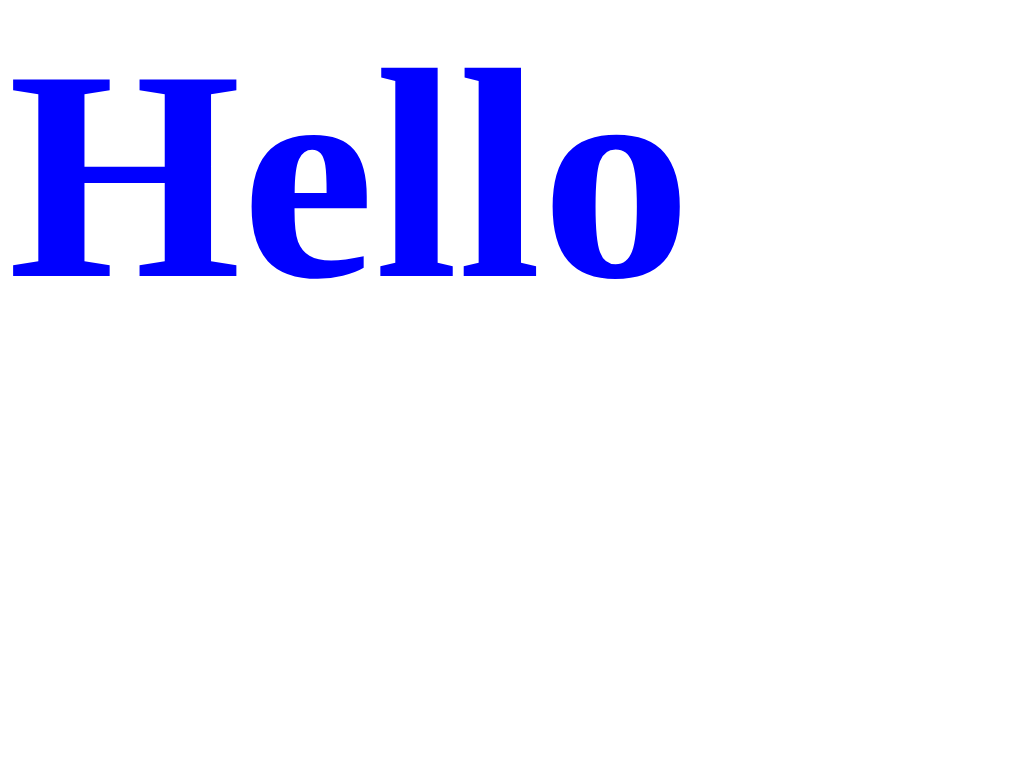
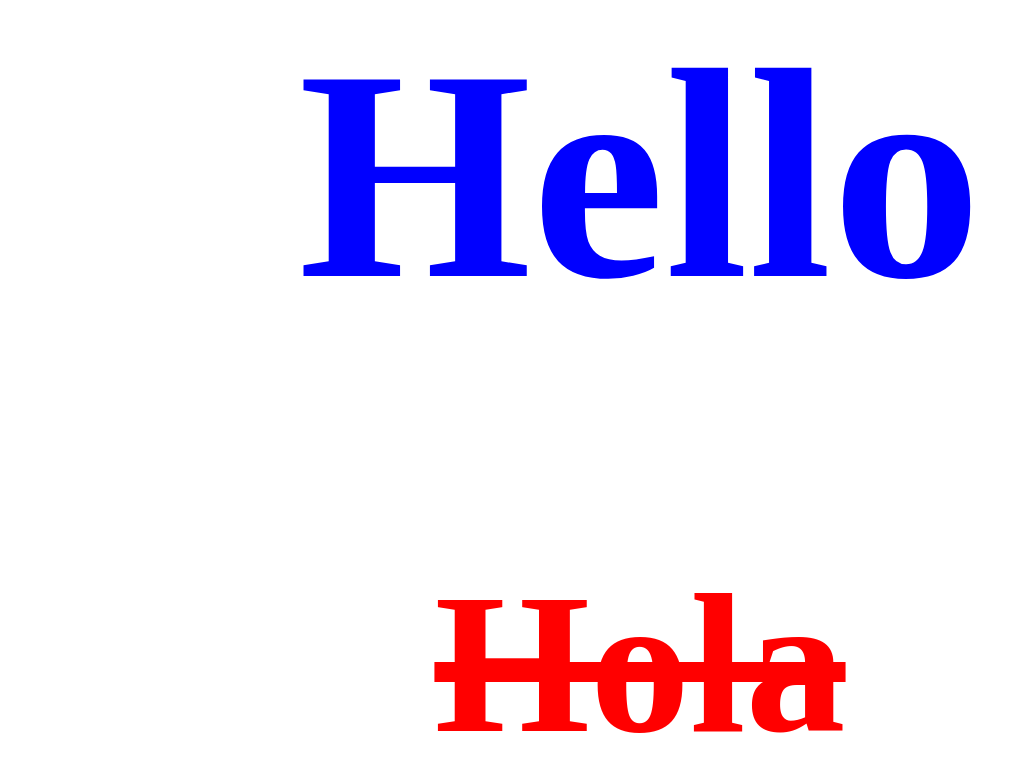
Before and after one commit to dattran900190/test, a plain HTML site: page index.html in a window 1280 px wide. Shown: the part 198-979 px from the top of the page, without its empty margins (0-1021 px from the left). Before the commit the page ends 800 px from the top, so only its background shows below. Drawn offline with Linux system fonts and the light colour scheme.

Commit message:
Thay đổi tiêu đề

```diff
--- a/index.html
+++ b/index.html
@@ -8,5 +8,6 @@
 </head>
 <body>
     <h1>Hello</h1>
+    <h2>Hola</h2>
 </body>
 </html>
--- a/style.css
+++ b/style.css
@@ -1,4 +1,13 @@
 h1 {
     color: blue;
     font-size: 300px;
+
+    text-align: center;
 }
+
+h2 {
+    text-decoration: line-through;
+    font-size: 200px;
+    color: red;
+    text-align: center;
+}
```
